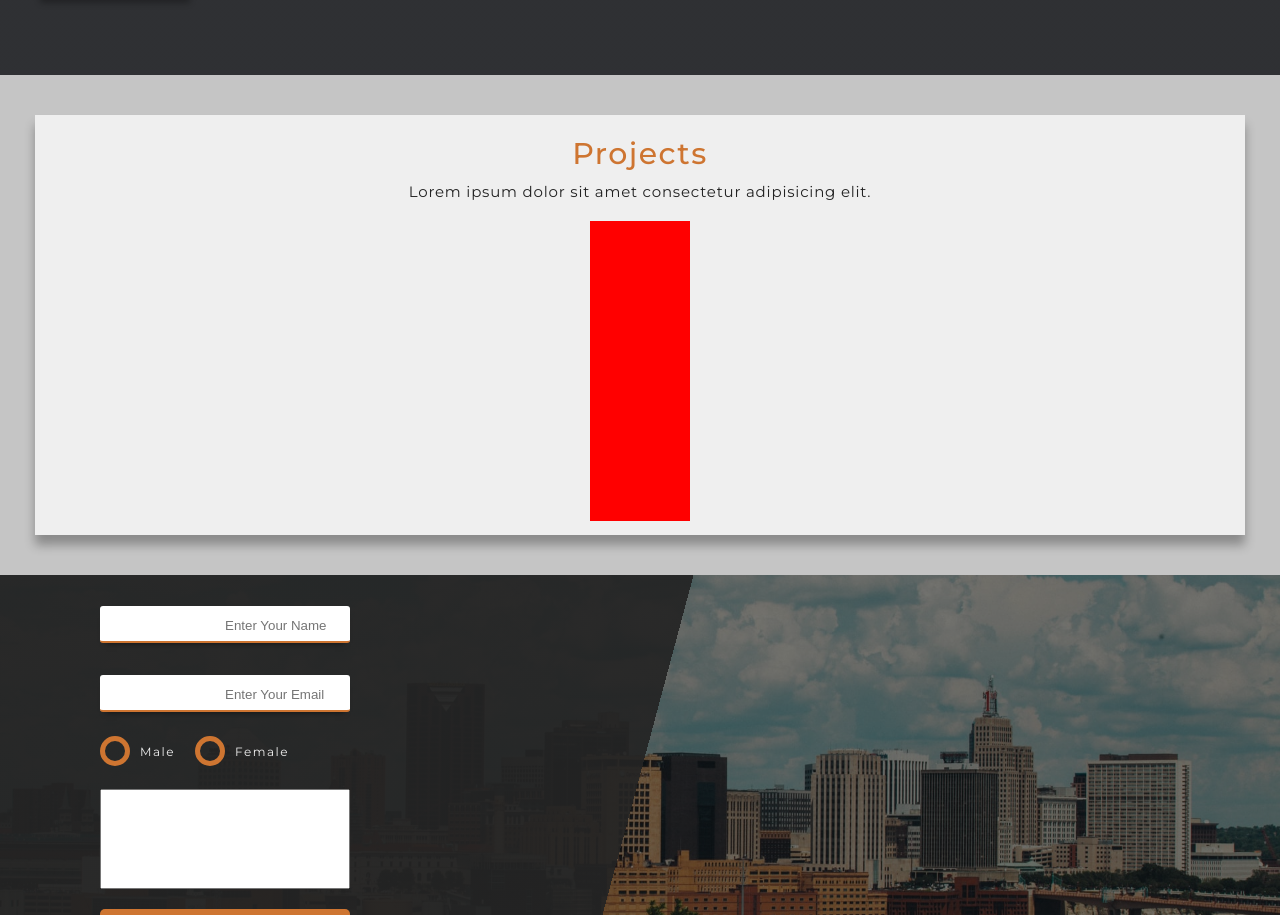
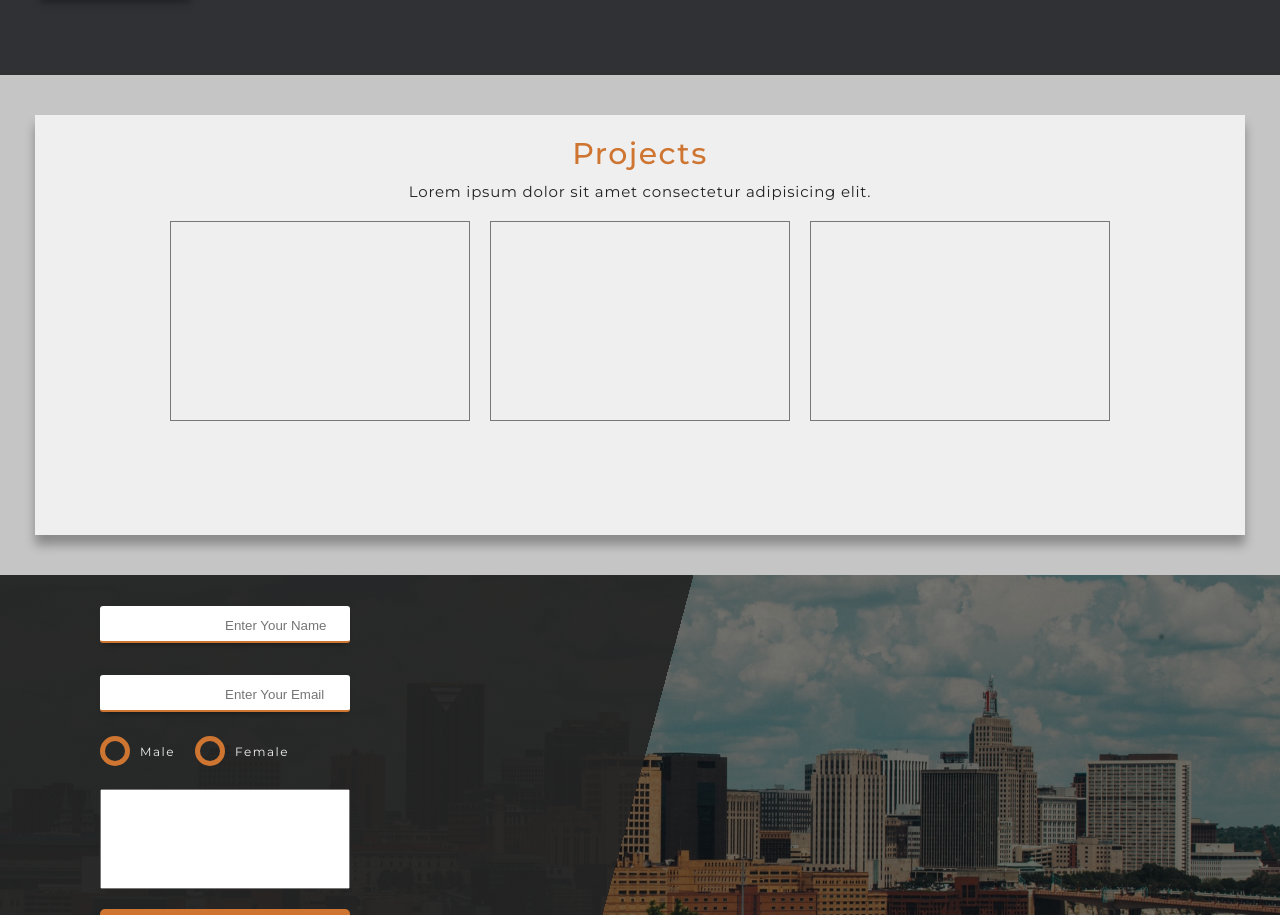
Before and after one commit to M-Alamgir/My-Portfolio, a website: page index.html in a window 1280 px wide. Shown: the part 1125-2040 px from the top of the page. Drawn offline with Linux system fonts and the light colour scheme.

Commit message:
added cards in project section

```diff
--- a/index.html
+++ b/index.html
@@ -38,8 +38,11 @@
     </section>
     <section class="projects" id="projects">
         <div class="projects__container">
-            <h2 class="projects__heading">Projects</h2>
-            <p class="projects__para">Lorem ipsum dolor sit amet consectetur adipisicing elit.</p>
+            <div class="heading-text">
+                <h2 class="projects__heading">Projects</h2>
+                <p class="projects__para">Lorem ipsum dolor sit amet consectetur adipisicing elit.</p>
+            </div>
+
 
             <div class="cards">
                 <div class="card__row">
@@ -47,7 +50,7 @@
                     <div class="card"></div>
                     <div class="card"></div>
                 </div>
-                <div class="card__row"></div>
+
             </div>
         </div>
 
--- a/sass/components/_projects.scss
+++ b/sass/components/_projects.scss
@@ -4,11 +4,12 @@
     padding: 4rem 3.5rem;
     background-color: rgb(197, 197, 197);
 
-
+    .heading-text {
+        display: flex;
+        align-items: center;
+        flex-direction: column;
+    }
     &__container {
-        display: flex;
-        flex-direction: column;
-        align-items: center;
         background-color: var(--color-bkg);
         height: 100%;
         width: 100%;
@@ -31,18 +32,23 @@
 }
 
 .cards {
+    margin-top: 2rem;
     display: flex;
-    flex-direction: row;
     justify-content: center;
-    margin-top: 2rem;
+
     &__row {
-        display: flex;
-        flex-direction: row;
     }
 
+
     .card {
-        height: 10rem;
-        width: 10rem;
-        background-color: red;
+        height: 20rem;
+        width: 30rem;
+        background-color: var(--color-bkg);
+        float: left;
+        border: 1px solid #777;
+
+        &:not(:last-child) {
+            margin-right: 2rem;
+        }
     }
 }
```
Also changed, not shown: css/style.css.
